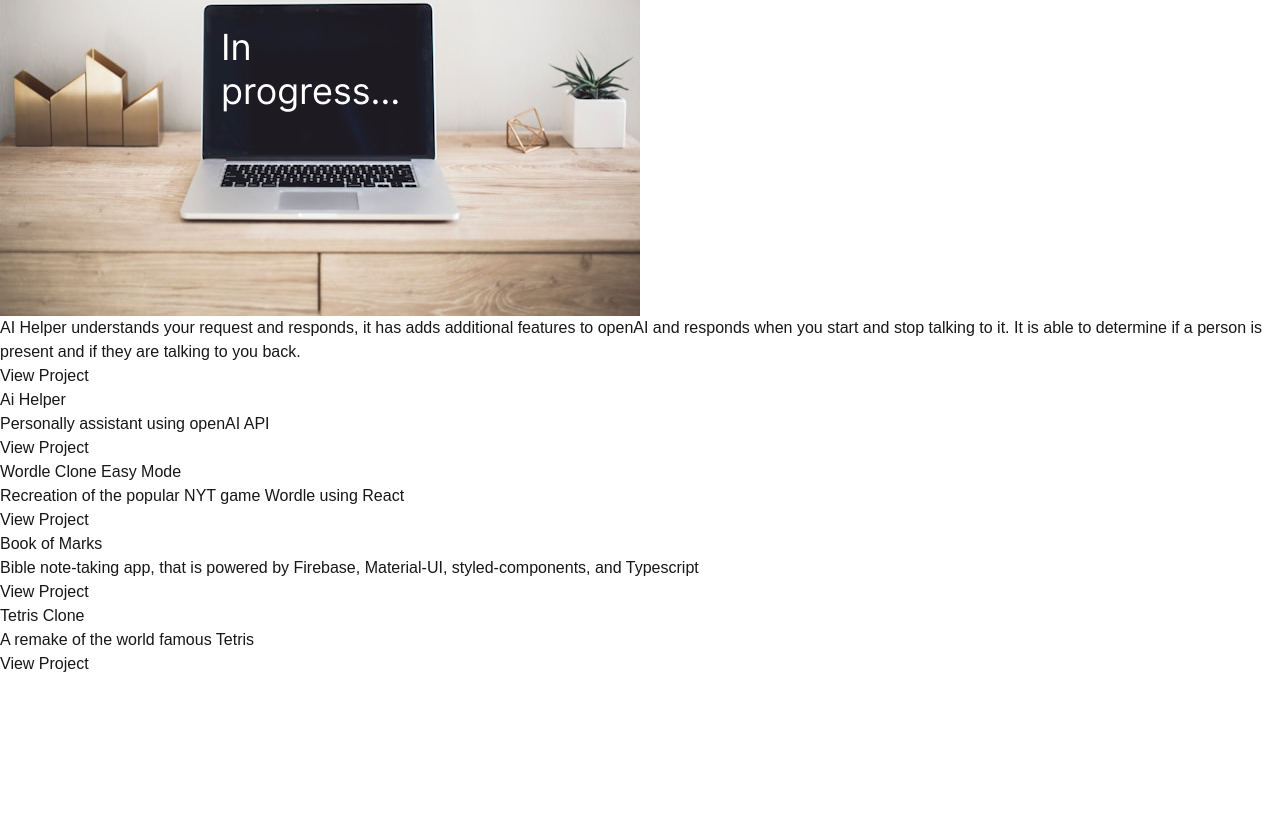
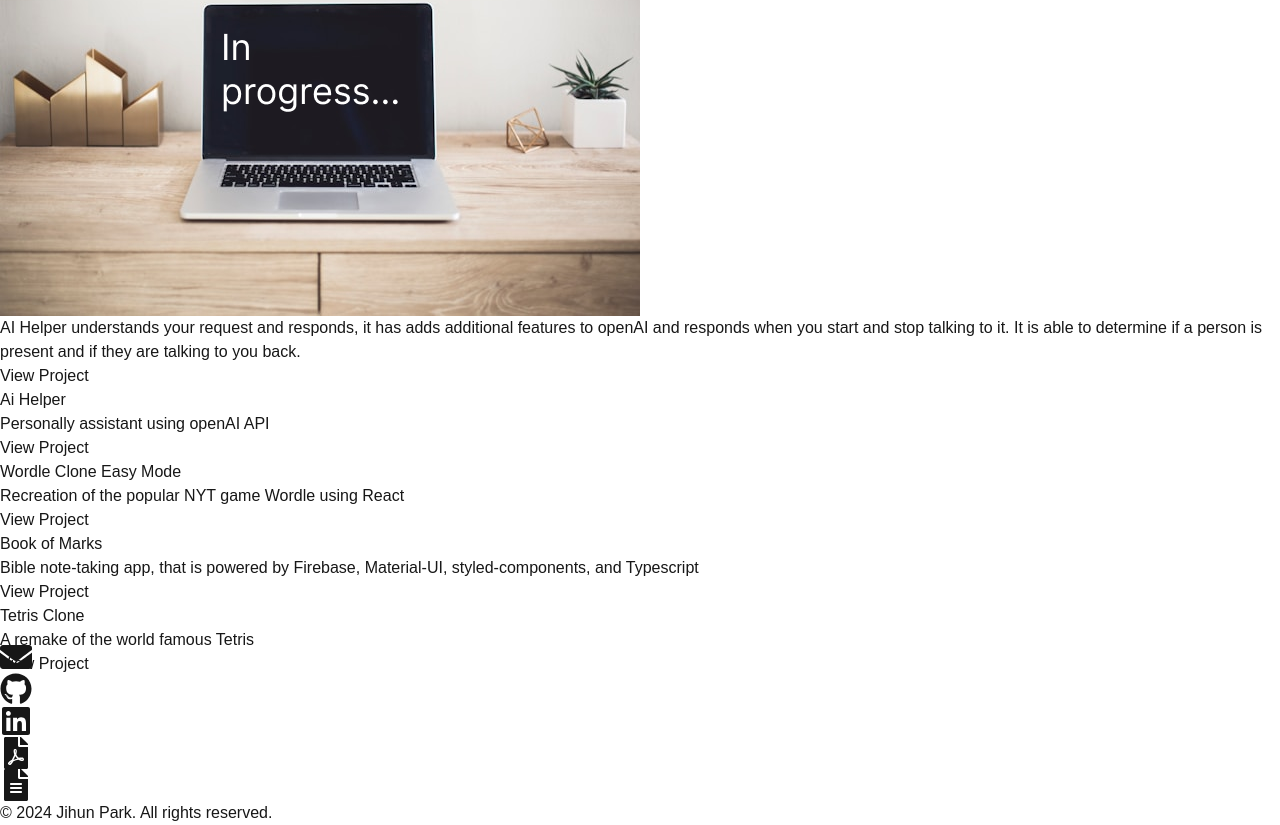
Before and after one commit to Jihunp/based-portfolio, a Next.js app: page / in a window 1280 px wide. Shown: the part 1831-2656 px from the top of the page. Before the commit the page ends 2507 px from the top, so only its background shows below. Built offline with nearby package versions, Linux system fonts and the light colour scheme.

Commit message:
created a quick footer

```diff
--- a/src/app/layout.js
+++ b/src/app/layout.js
@@ -1,4 +1,5 @@
 import localFont from "next/font/local";
+import Footer from "@/components/Footer";
 import "./styles/globals.css";
 
 const geistSans = localFont({
@@ -24,6 +25,7 @@ export default function RootLayout({ children }) {
         className={`${geistSans.variable} ${geistMono.variable} antialiased`}
       >
         {children}
+        <Footer/>
       </body>
     </html>
   );
--- a/src/app/page.js
+++ b/src/app/page.js
@@ -5,6 +5,7 @@ import AboutMe from "@/components/AboutMe";
 import Projects from "@/components/Projects";
 // import ThreeScene from "@/components/ThreeScene";
 import ContactMe from "@/components/ContactMe";
+import Footer from "@/components/Footer";
 
 export default function Home() {
   return (
@@ -16,6 +17,7 @@ export default function Home() {
       <Projects/>
       {/* <ThreeScene/> */}
       {/* <ContactMe/> */}
+      {/* <Footer/> */}
     </div>
   );
 }
--- /dev/null
+++ b/src/components/Footer.jsx
@@ -0,0 +1,32 @@
+// components/Footer.jsx
+
+import { FaEnvelope, FaGithub, FaLinkedin, FaFilePdf, FaFileAlt } from "react-icons/fa";
+
+const Footer = () => {
+  return (
+    <footer className="bg-gray-100 py-10">
+      <div className="container mx-auto text-center">
+        <div className="mt-10 flex justify-center space-x-6">
+          <a href="mailto:jihunparked@gmail.com" className="text-gray-700 hover:text-indigo-600 transition">
+            <FaEnvelope size={32} title="Email" />
+          </a>
+          <a href="https://github.com/jihunp" target="_blank" rel="noopener noreferrer" className="text-gray-700 hover:text-indigo-600 transition">
+            <FaGithub size={32} title="Github" />
+          </a>
+          <a href="https://www.linkedin.com/in/edward-jihun-park" target="_blank" rel="noopener noreferrer" className="text-gray-700 hover:text-indigo-600 transition">
+            <FaLinkedin size={32} title="LinkedIn" />
+          </a>
+          <a href="/path/to/your-resume.pdf" target="_blank" rel="noopener noreferrer" className="text-gray-700 hover:text-indigo-600 transition">
+            <FaFilePdf size={32} title="Resume" />
+          </a>
+          <a href="/path/to/your-cover-letter.pdf" target="_blank" rel="noopener noreferrer" className="text-gray-700 hover:text-indigo-600 transition">
+            <FaFileAlt size={32} title="Cover Letter" />
+          </a>
+        </div>
+        <p className="mt-6 text-sm text-gray-500">© 2024 Jihun Park. All rights reserved.</p>
+      </div>
+    </footer>
+  );
+};
+
+export default Footer;
```
